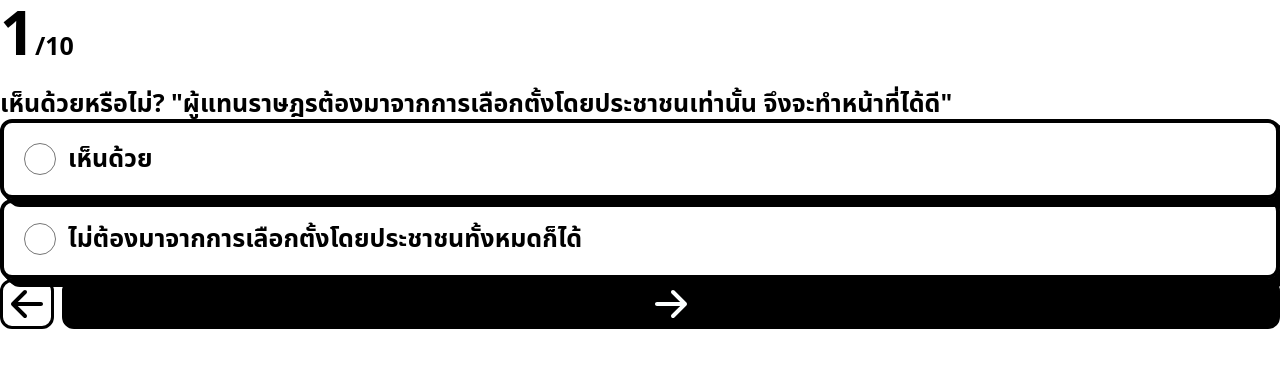
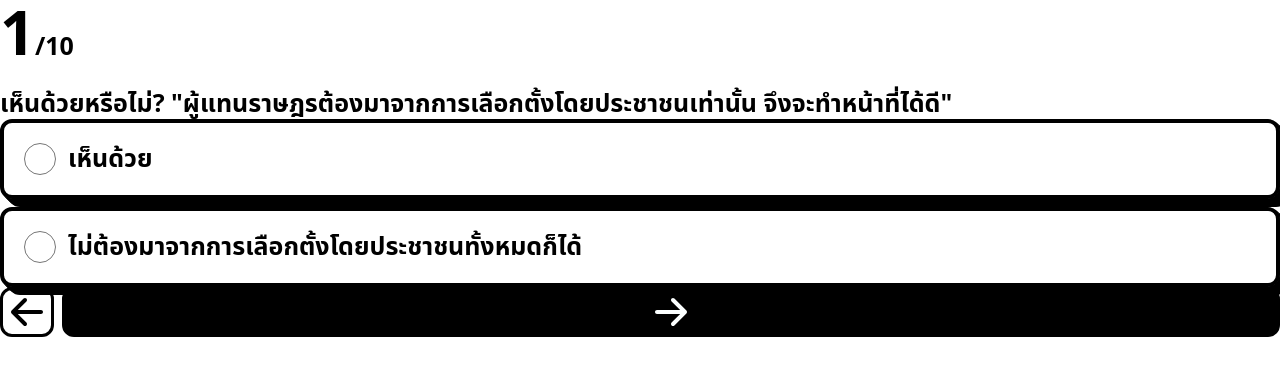
Before and after one commit to wevisdemo/conlab, a Next.js app: page /topics/1/quiz in a window 1280 px wide. Shown: the top 376 px of the page. Built offline with nearby package versions, Linux system fonts and the light colour scheme.

Commit message:
Quiz mechanic is working

```diff
--- a/components/quiz/answer-display.tsx
+++ b/components/quiz/answer-display.tsx
@@ -3,20 +3,19 @@ import { Answer } from '../../data/topics';
 
 type AnswerProps = {
   answer: Answer;
-  id: number;
-  // onChange: (effect: AnswerEffect) => void
+  questionId: number;
   onChange: () => void;
-  selectedAnswer?: String;
+  selectedAnswerId?: number;
 };
 
 const AnswerDisplay: FunctionComponent<AnswerProps> = ({
   answer,
-  selectedAnswer,
-  id,
+  questionId,
+  selectedAnswerId,
   onChange,
 }) => {
   const checkedEffect =
-    selectedAnswer === answer.text
+    selectedAnswerId === answer.id
       ? 'bg-black text-white'
       : 'oblique-shadow items-center w-full';
 
@@ -26,10 +25,10 @@ const AnswerDisplay: FunctionComponent<AnswerProps> = ({
         <input
           className="min-h-[32px] min-w-[32px]"
           type="radio"
-          id={`radio` + id}
-          name={answer.text}
+          id={answer.id.toString()}
+          name={questionId.toString()}
           onChange={onChange}
-          checked={selectedAnswer === answer.text}
+          checked={selectedAnswerId === answer.id}
         />
         <span className="pl-[12px] text-headline-3">{answer.text}</span>
       </label>
--- a/pages/topics/[topicNumber]/quiz.tsx
+++ b/pages/topics/[topicNumber]/quiz.tsx
@@ -12,47 +12,62 @@ import {
 
 const Quiz: FunctionComponent<TopicPageProps> = ({ topic }) => {
   const [currentNumber, setCurrentNumber] = useState(0);
-  const [selectAnswer, setSelectAnswer] = useState(String);
+  const [selectAnswerIds, setSelectAnswerIds] = useState<
+    (number | undefined)[]
+  >(new Array(topic.questions.length).fill(undefined));
 
   const router = useRouter();
-
-  const next = () => {
-    if (currentNumber < topic.questions.length - 1) {
-      setCurrentNumber(currentNumber + 1);
-      setSelectAnswer('');
-    } else {
-      const mockedAnswer: number[] = new Array(topic.questions.length).fill(0);
-
-      router.push(
-        `/topics/${topic.topicNumber}/result?ans=${mockedAnswer.join('')}`
-      );
-    }
-  };
 
   if (topic.questions.length === 0) {
     return <div>No questions found is this topic</div>;
   }
 
+  const currentQuestion = topic.questions[currentNumber];
+
+  const next = () => {
+    if (currentNumber < topic.questions.length - 1) {
+      setCurrentNumber(currentNumber + 1);
+    } else {
+      router.push(
+        `/topics/${topic.topicNumber}/result?ans=${selectAnswerIds.join('')}`
+      );
+    }
+  };
+
+  const back = () => {
+    if (currentNumber > 0) {
+      setCurrentNumber(currentNumber - 1);
+    } else {
+      router.push(`/topics/${topic.topicNumber}`);
+    }
+  };
+
   return (
     <div>
       <QuestionDisplay
-        question={topic.questions[currentNumber]}
+        question={currentQuestion}
         totalQuestion={topic.questions.length}
       />
-      <div>
-        {topic.questions[currentNumber].answers.map(function (value, index) {
-          return (
-            <AnswerDisplay
-              answer={value}
-              selectedAnswer={selectAnswer}
-              id={index}
-              key={index}
-              onChange={() => setSelectAnswer(value.text)}
-            />
-          );
-        })}
+
+      <div className="space-y-2">
+        {currentQuestion.answers.map((answer) => (
+          <AnswerDisplay
+            questionId={currentQuestion.id}
+            answer={answer}
+            selectedAnswerId={selectAnswerIds[currentNumber]}
+            key={`${currentQuestion.id}-${answer.id}`}
+            onChange={() =>
+              setSelectAnswerIds([
+                ...selectAnswerIds.slice(0, currentNumber),
+                answer.id,
+                ...selectAnswerIds.slice(currentNumber + 1),
+              ])
+            }
+          />
+        ))}
       </div>
-      <NavigationButtons next={next} back={() => alert('back')} />
+
+      <NavigationButtons next={next} back={back} />
     </div>
   );
 };
--- a/pages/topics/[topicNumber]/result.tsx
+++ b/pages/topics/[topicNumber]/result.tsx
@@ -18,7 +18,7 @@ const Result: FunctionComponent<TopicPageProps> = ({ topic }) => {
   const [selectedOptions, setSelectedOptions] = useState<ResultOption[]>([]);
 
   const answers: number[] = query.ans
-    ? (query.ans as string).split('').map((ans) => +ans)
+    ? (query.ans as string).split('').map((ans) => +ans - 1)
     : new Array(topic.questions.length).fill(0);
 
   const suggestedOptions: ResultOption[] = topic.results.map(
```
